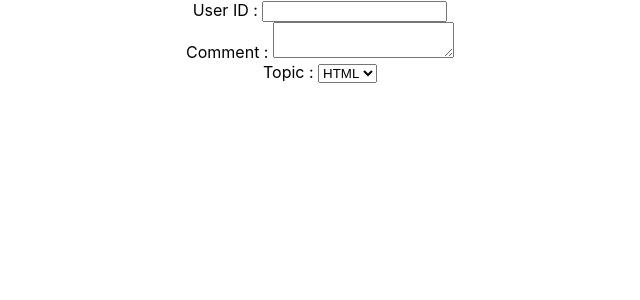
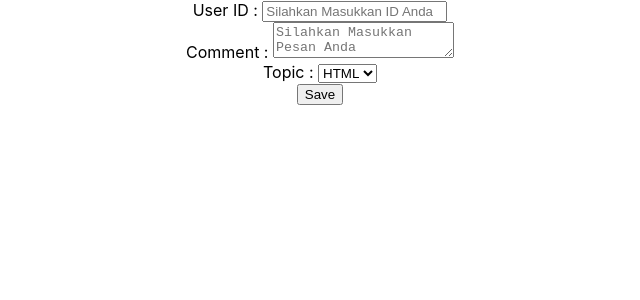
Before and after one commit to Onggi10/React-JS, a React (Create React App) app: page / in a window 1280 px wide. Shown: the top 300 px of the page, without its empty margins (320-960 px from the left). Built offline with nearby package versions, Linux system fonts and the light colour scheme.

Commit message:
Perbaikan alert saat save

```diff
--- a/src/Components/Form.js
+++ b/src/Components/Form.js
@@ -1,5 +1,3 @@
-// Basic of form handling
-
 import React, { Component } from "react";
 
 class Form extends Component {
@@ -15,31 +13,37 @@ class Form extends Component {
 
   handleUsernameChange = (event) => {
     this.setState({
-      username: event.targetValue,
+      username: event.target.value, // Perbaikan di sini
     });
   };
 
   handleCommentChange = (event) => {
     this.setState({
-      comment: event.targetValue,
+      comment: event.target.value, // Perbaikan di sini
     });
   };
 
   handleTopicChange = (event) => {
     this.setState({
-      topic: event.targetValue,
+      topic: event.target.value, // Perbaikan di sini
     });
+  };
+
+  handleSubmit = (event) => {
+    // event.preventDefault(); // Agar form tidak langsung refresh setelah submit
+    alert(`${this.state.username} ${this.state.comment} ${this.state.topic}`);
   };
 
   render() {
     return (
-      <form>
+      <form onSubmit={this.handleSubmit}>
         <div>
           <label>User ID : </label>
           <input
             type="text"
             value={this.state.username}
             onChange={this.handleUsernameChange}
+            placeholder="Silahkan Masukkan ID Anda"
           />
         </div>
 
@@ -48,6 +52,7 @@ class Form extends Component {
           <textarea
             value={this.state.comment}
             onChange={this.handleCommentChange}
+            placeholder="Silahkan Masukkan Pesan Anda"
           ></textarea>
         </div>
 
@@ -59,6 +64,8 @@ class Form extends Component {
             <option value="react">React</option>
           </select>
         </div>
+
+        <button type="submit">Save</button>
       </form>
     );
   }
```
